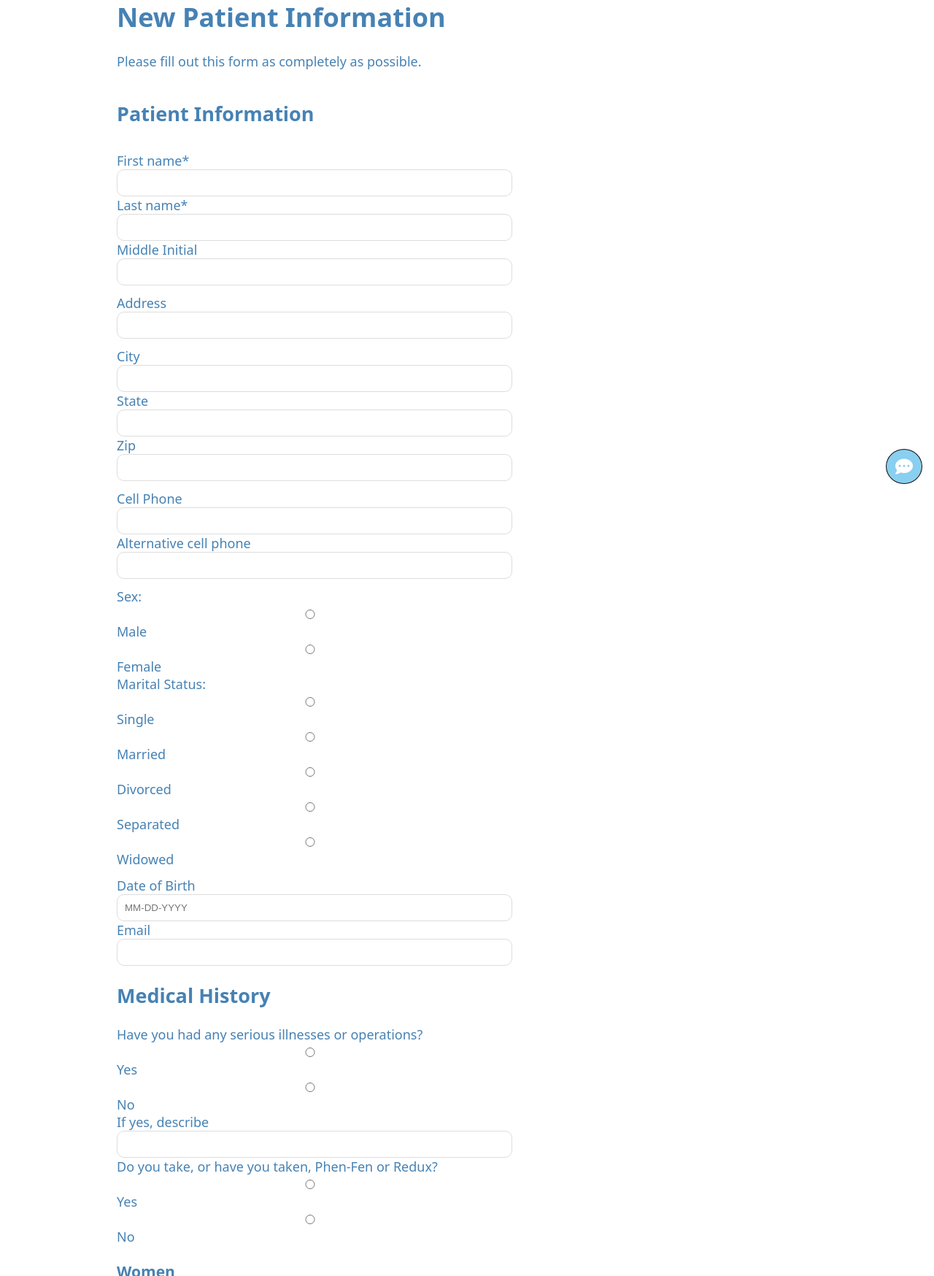
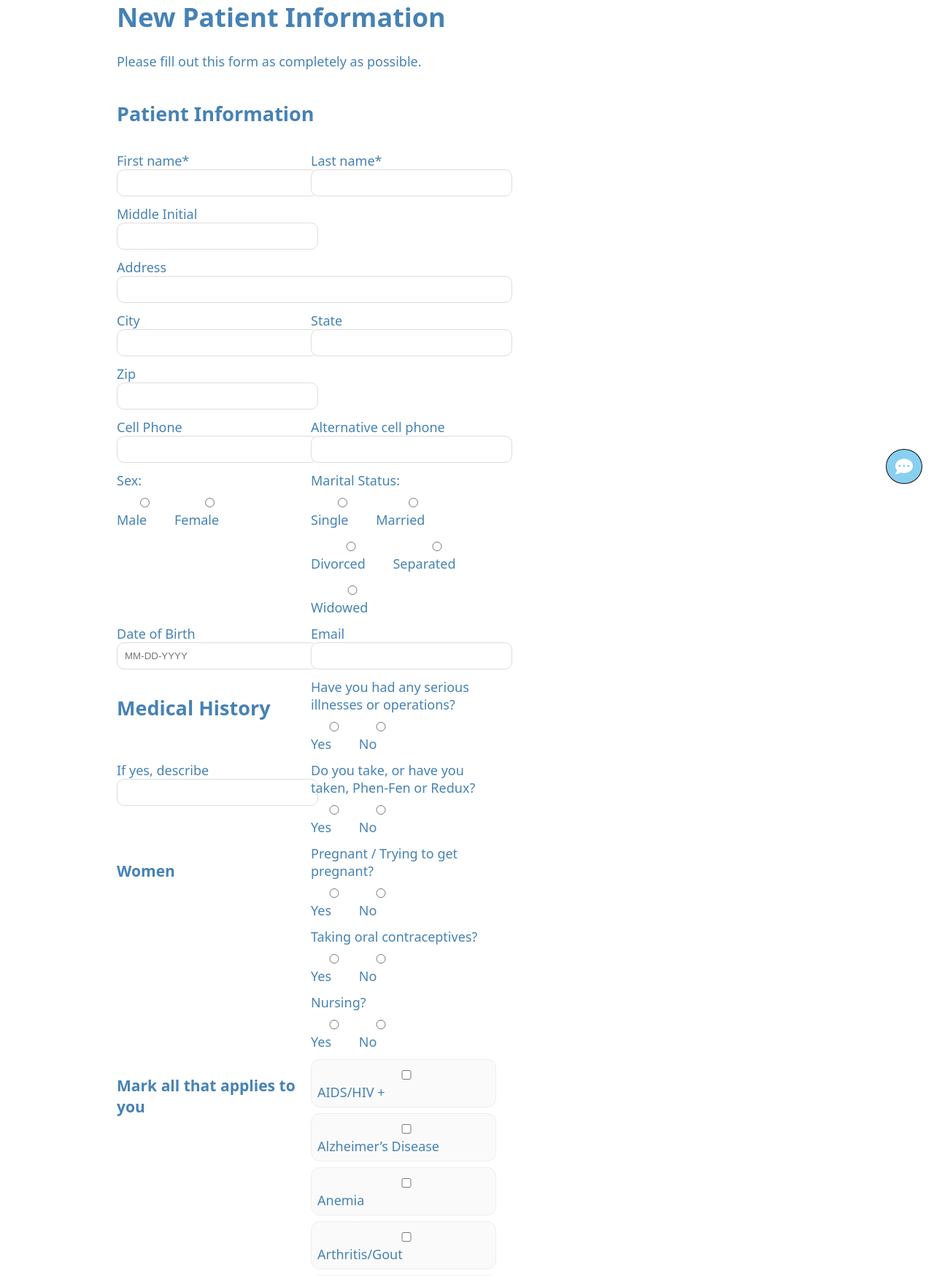
Before and after one commit to gemmatruong/dental_web, a Flask app: page /new-patients in a window 1280 px wide. Shown: the part 121-1869 px from the top of the page at 73% size. Run offline with Flask 3, Linux system fonts and the light colour scheme.

Commit message:
feat: add style for new patient form

```diff
--- a/static/styles.css
+++ b/static/styles.css
@@ -566,3 +566,36 @@ body {
     transform: translateY(-6px);
     box-shadow: 0 18px 35px rgba(0,0,0,0.12);
 }
+
+/* NP registration form */
+.two-col {
+    display: grid;
+    grid-template-columns: repeat(auto-fit, minmax(240px, 1fr));
+    gap: 12px;
+}
+
+.three-col {
+    display: grid;
+    grid-template-columns: repeat(auto-fit, minmax(180px, 1fr));
+    gap: 12px;
+}
+
+.inline-radio {
+    display: flex;
+    gap: 12px;
+    flex-wrap: wrap;
+    margin-top: 6px;
+}
+
+.check-grid {
+    display: grid;
+    grid-template-columns: repeat(auto-fit, minmax(220px, 1fr));
+    gap: 8px;
+}
+
+.check-item {
+    border: 1px solid #eee;
+    padding: 8px;
+    border-radius: 12px;
+    background: #fafafa;
+}
```
